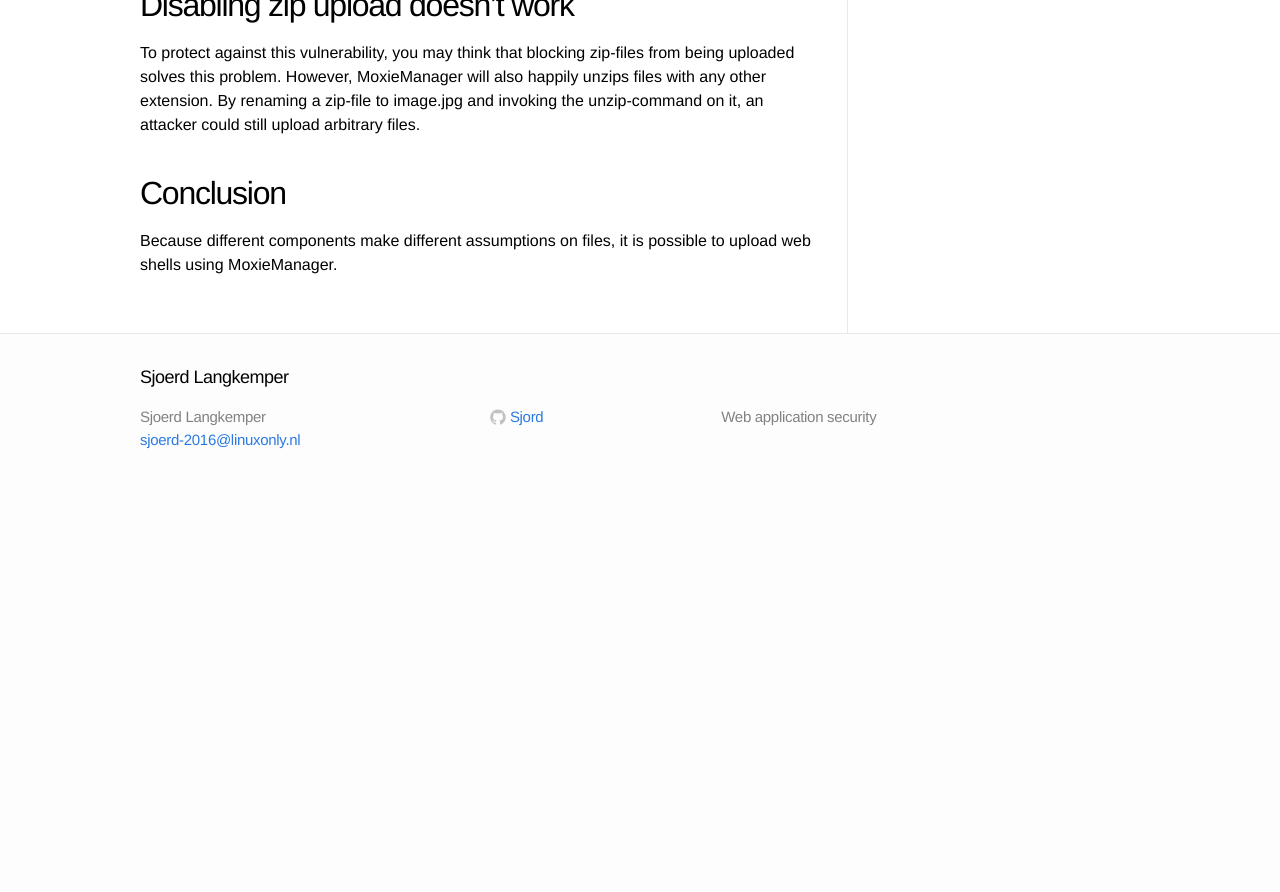
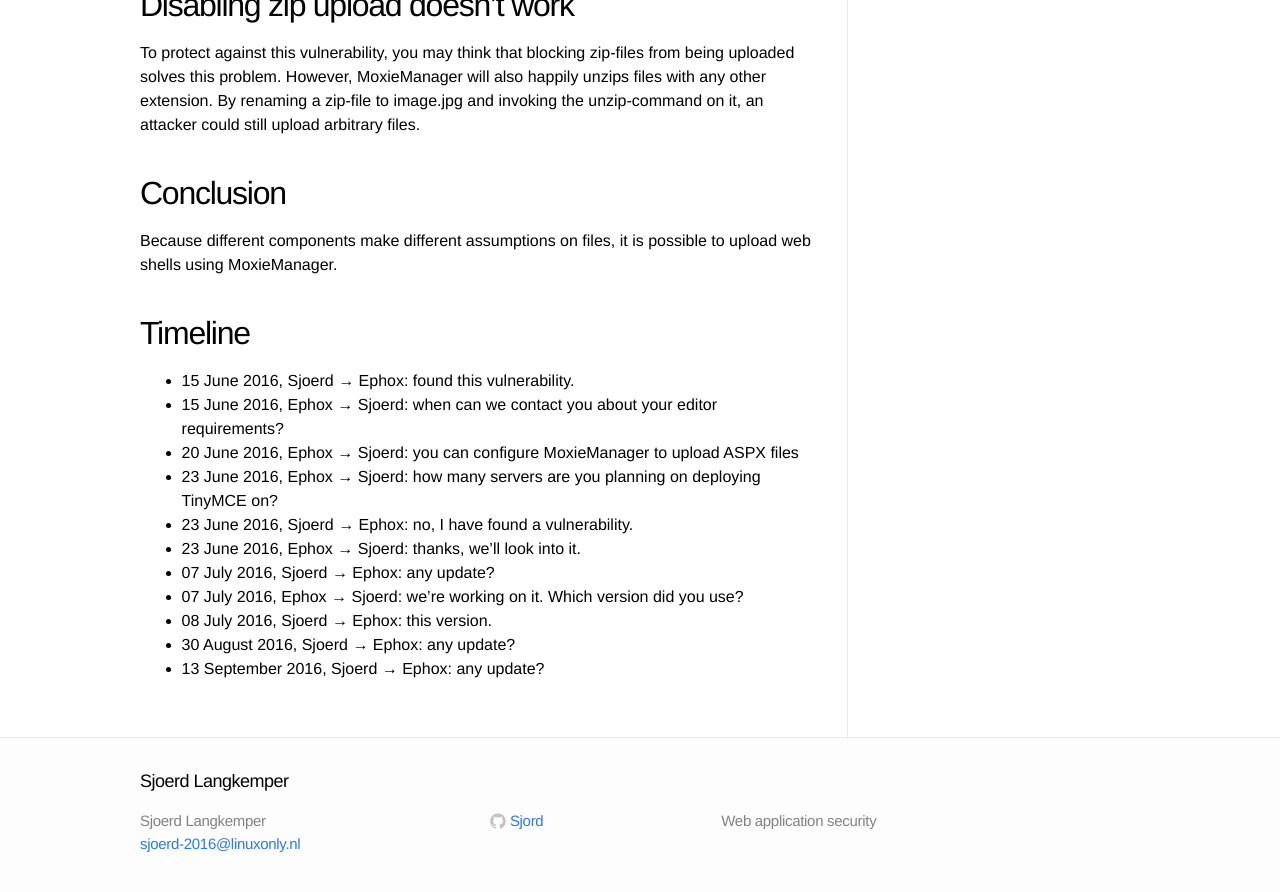
Before and after one commit to Sjord/Sjord.github.io, a Jekyll site: the page built from _posts/2016-07-07-uploading-webshells-with-moxiemanager.md, in a window 1280 px wide and 900 px high, scrolled down 2917 px. Shown: the top 892 px of the window. Built offline with Jekyll 4.4.1, drawn with Linux system fonts in a browser that asks for light colours; before the commit the page ends 3413 px from its top, so only the background shows below that; some of the changed text lies outside the part shown.

Commit message:
Changed date, added timeline

```diff
--- a/_posts/2016-07-07-uploading-webshells-with-moxiemanager.md
+++ b/_posts/2016-07-07-uploading-webshells-with-moxiemanager.md
@@ -2,7 +2,7 @@
 layout: post
 title: "Uploading webshells using .NET MoxieManager"
 thumbnail: pandora-240.jpg
-date: 2016-07-07
+date: 2016-09-15
 ---
 
 MoxieManager is a file manager for web applications. By using the built-in unzip functionality we can bypass the file extension filter in the .NET version of MoxieManager.
@@ -61,3 +61,17 @@
 ## Conclusion
 
 Because different components make different assumptions on files, it is possible to upload web shells using MoxieManager.
+
+## Timeline
+
+* 15 June 2016, Sjoerd → Ephox: found this vulnerability.
+* 15 June 2016, Ephox → Sjoerd: when can we contact you about your editor requirements?
+* 20 June 2016, Ephox → Sjoerd: you can configure MoxieManager to upload ASPX files
+* 23 June 2016, Ephox → Sjoerd: how many servers are you planning on deploying TinyMCE on?
+* 23 June 2016, Sjoerd → Ephox: no, I have found a vulnerability.
+* 23 June 2016, Ephox → Sjoerd: thanks, we'll look into it.
+* 07 July 2016, Sjoerd → Ephox: any update?
+* 07 July 2016, Ephox → Sjoerd: we're working on it. Which version did you use?
+* 08 July 2016, Sjoerd → Ephox: this version.
+* 30 August 2016, Sjoerd → Ephox: any update?
+* 13 September 2016, Sjoerd → Ephox: any update?
```
